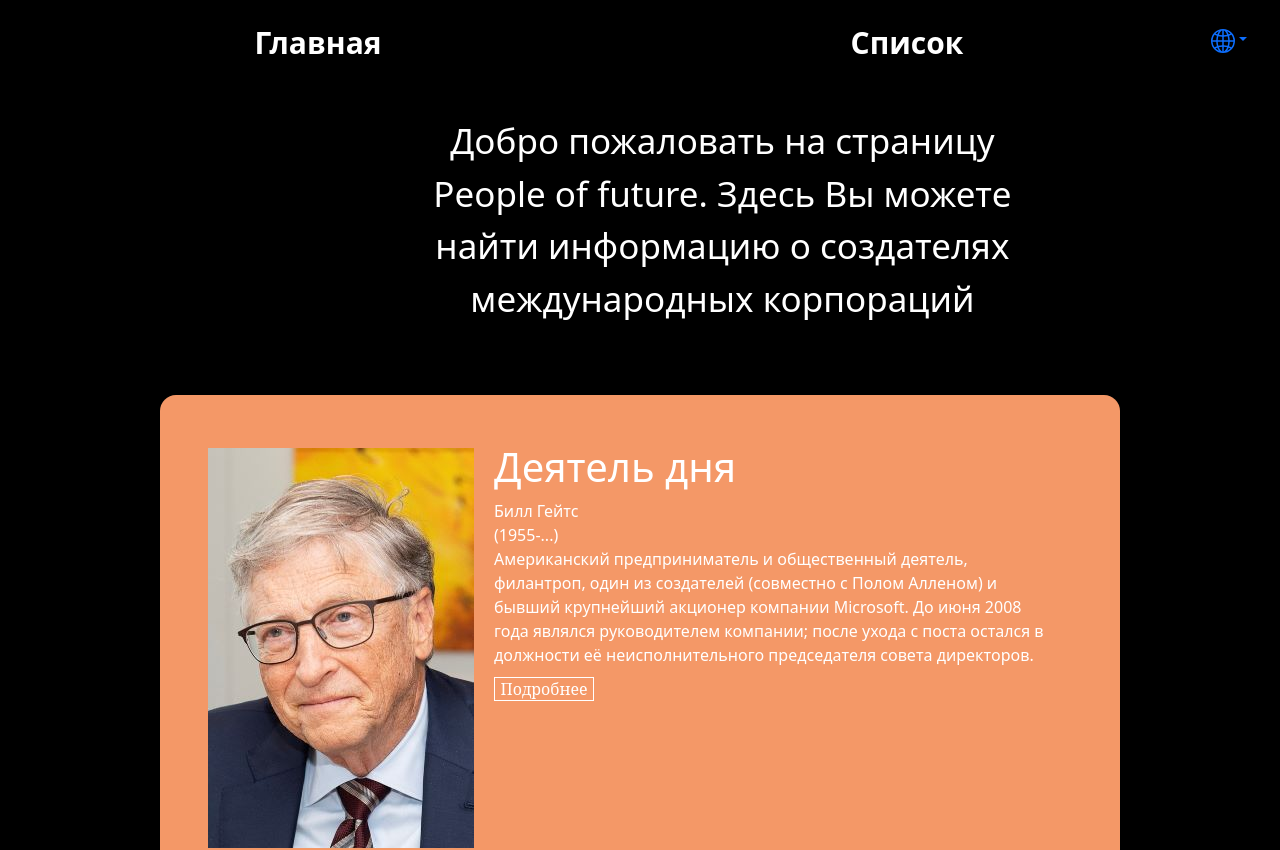
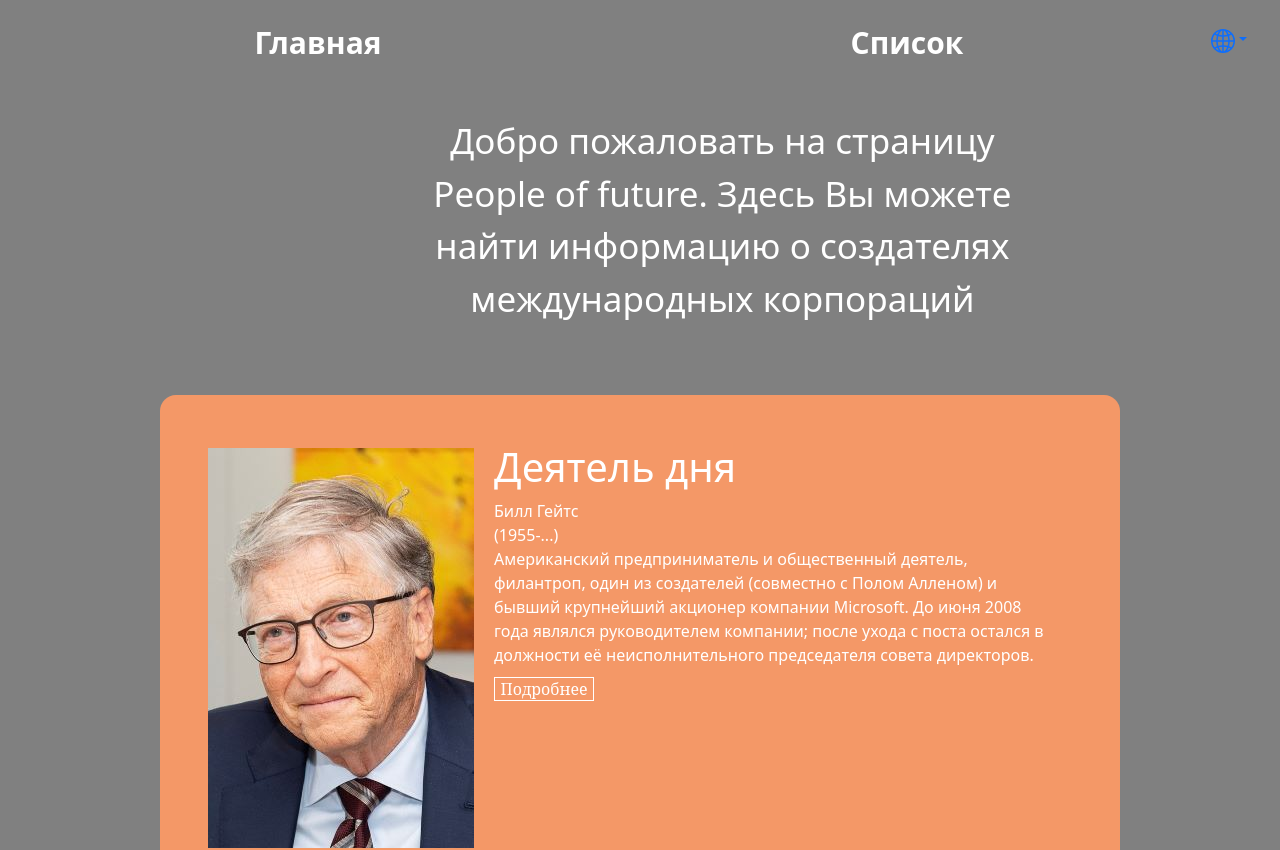
Before and after one commit to nryabchikov/DPI, a React (Create React App) app: page / in a window 1280 px wide. Shown: the top 850 px of the page. Built offline with nearby package versions, Linux system fonts and the light colour scheme; some icons are missing.

Commit message:
Change bg

```diff
--- a/src/index.css
+++ b/src/index.css
@@ -6,7 +6,7 @@
   --gradient-text: #F49867FF;
   --gradient-bar: #F49867FF;
 
-  --color-bg: black;
+  --color-bg: gray;
   --color-footer : #031B34;
   --color-blog: #black;
   --color-text: white;
```
